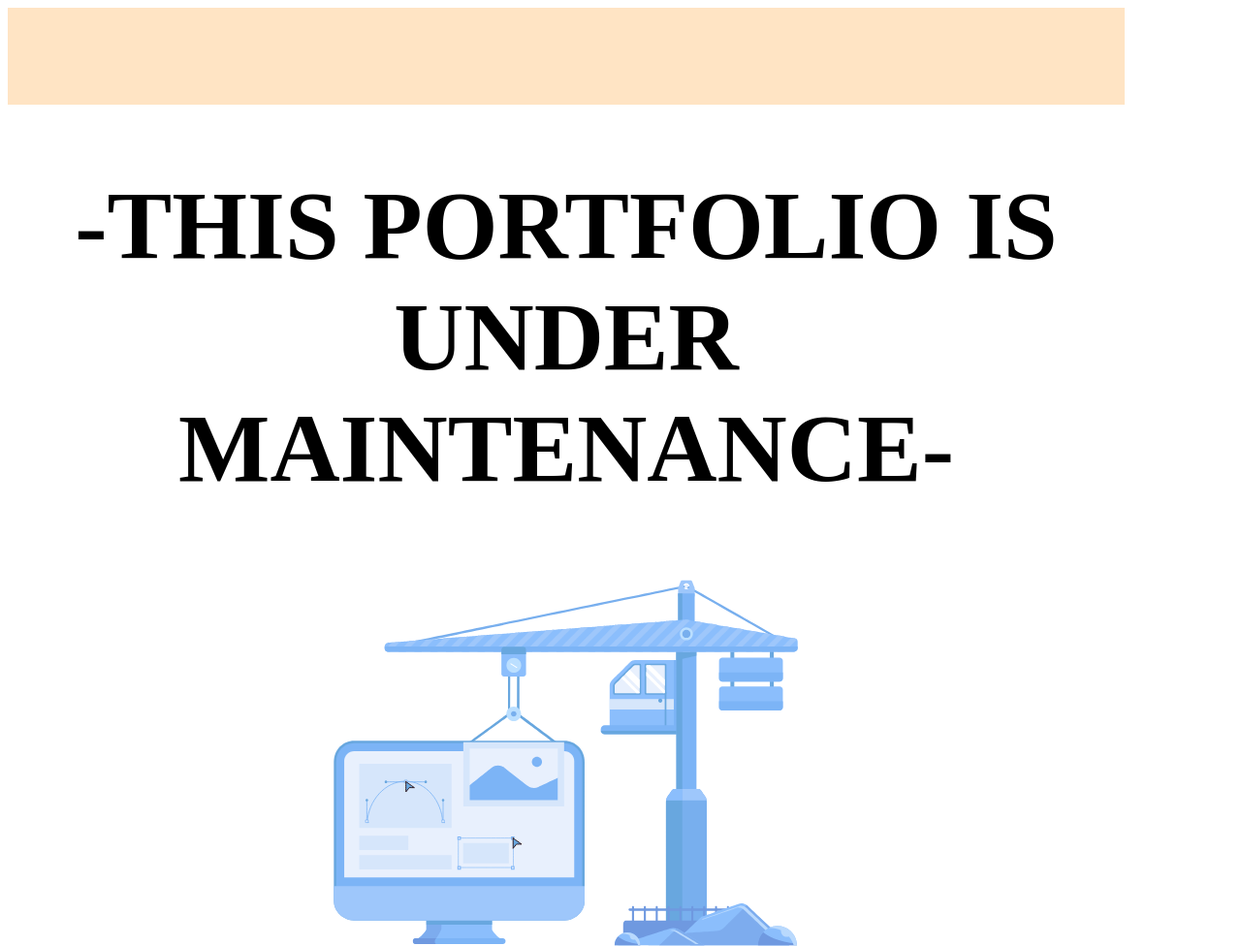
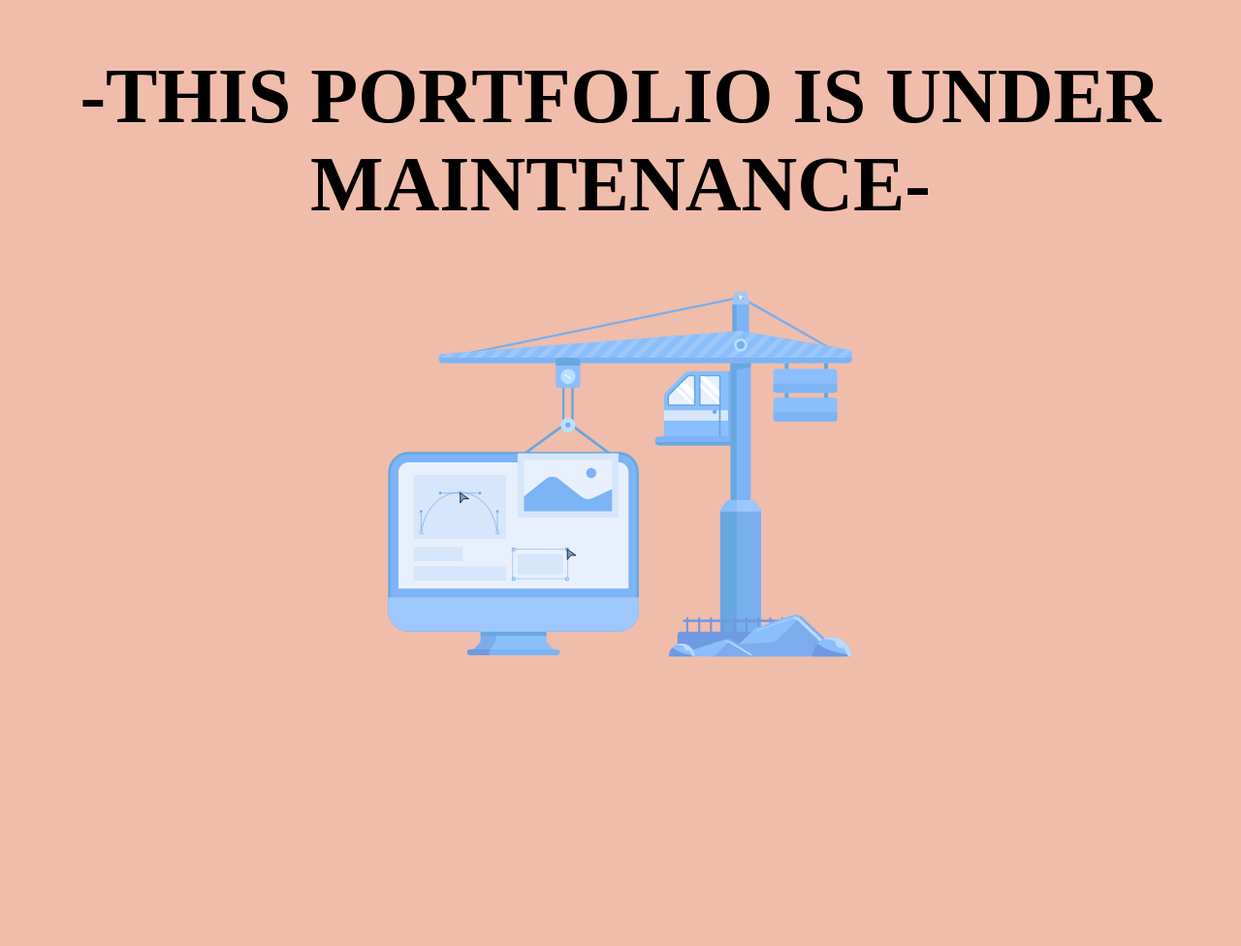
Before and after one commit to SacsesOg/SacsesOg.github.io, a plain HTML site: page index.html in a window 1280 px wide. Shown: the whole page at 97% size. After the commit the page ends 800 px from the top, so only its background shows below. Drawn offline with nearby package versions, Linux system fonts and the light colour scheme; no server answers.

Commit message:
Update style.css

```diff
--- a/css/style.css
+++ b/css/style.css
@@ -2,21 +2,12 @@
     box-sizing: border-box;
 }
 body{
-    width: 90%;
-}
-.capi{
-    width: 100%;
     background-color: rgb(240, 189, 170);
     text-align: center;
 }
-#lottie{
-    width: 100%;
-    height: 100px;
-    background-color: bisque;
-}
 #lottie2{
     text-align: center;
-    font-size: 50px;
+    font-size: 40px;
     width: 100%;
     height: 400px;
 }
```
